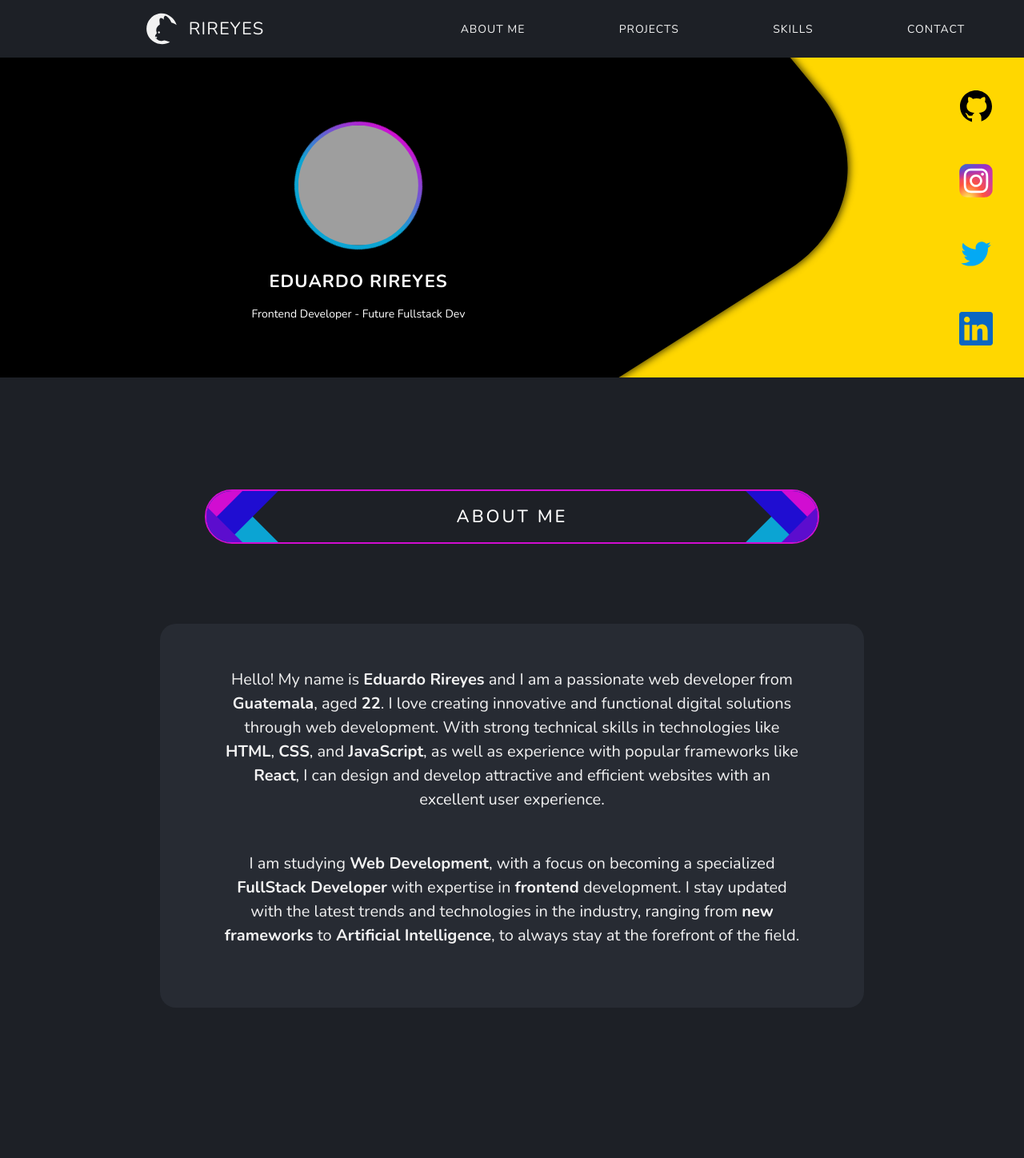
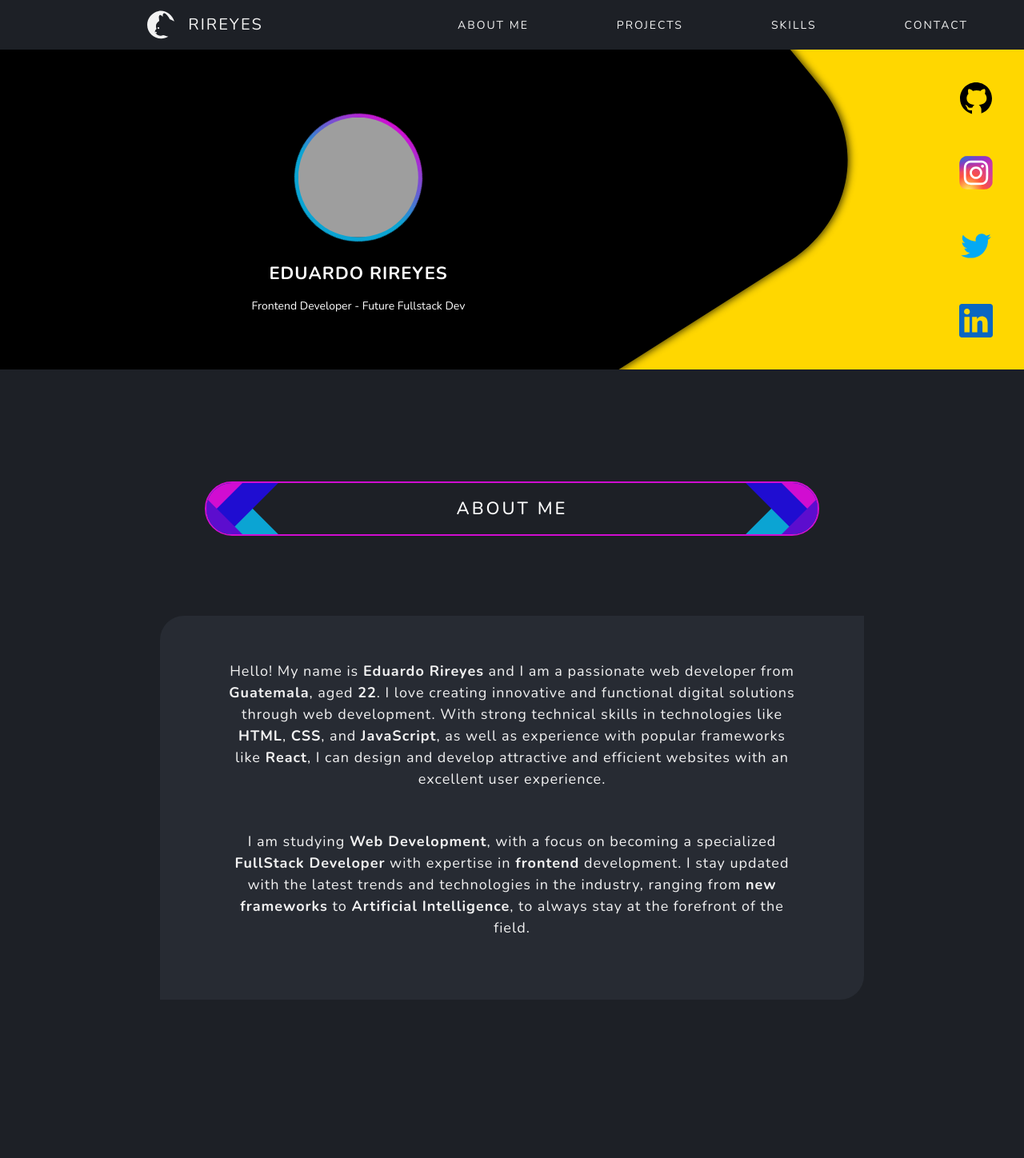
Before and after one commit to rireyes24/RireyesDev24, a React (Vite) app: page / in a window 1280 px wide. Shown: the top 1448 px of the page at 80% size. Built offline with nearby package versions, Linux system fonts and the light colour scheme; grey boxes are pictures that could not be loaded.

Commit message:
[Update] Pequeñas modificaciones graficas

```diff
--- a/src/components/NavigatorBar/index.jsx
+++ b/src/components/NavigatorBar/index.jsx
@@ -7,7 +7,7 @@ const Container = styled.div`
   right: 0px;
   position: sticky;
   width: 100%;
-  height: 72px;
+  height: 62px;
   display: grid;
   grid-template-columns: 40% 60%;
   background-color: var(--Primary-Black);
@@ -27,8 +27,8 @@ const LeftPanel = styled.div`
 `;
 
 const Logo = styled.span`
-    width: 40px;
-    height: 40px;
+    width: 36px;
+    height: 36px;
     background-repeat: no-repeat;
     background-position: center;
     background-size: contain;
@@ -36,9 +36,9 @@ const Logo = styled.span`
 
 const LogoText = styled.h2`
   font-weight: 400;
-  font-size: 2.2rem;
-  letter-spacing: 1px;
-  margin-left: 14px;
+  font-size: 2rem;
+  letter-spacing: 2px;
+  margin-left: 16px;
   text-transform: uppercase; /* Aplica mayúsculas al texto */
   color: var(--Primary-White); /* Establece el color de texto */
 
@@ -69,7 +69,7 @@ const NavList = styled.ul`
 
 const NavItem = styled.a`
   font-size: 1.4rem;
-  letter-spacing: 1px;
+  letter-spacing: 2px;
   margin-right: 1rem;
   text-transform: uppercase; /* Aplica mayúsculas al texto */
   color: var(--Primary-White);
--- a/src/components/Portfolio_Body/index.jsx
+++ b/src/components/Portfolio_Body/index.jsx
@@ -1,8 +1,15 @@
 import React from 'react';
+import styled from 'styled-components';
 import './styleMain.css';
 import { dataProjects } from '../../utils/dataProjects';
 import { SkillCard } from '../Skills';
 import { SectionRight } from '../Section_Right';
+
+const Paraghap = styled.p`
+    font-size: 1.8rem;
+    letter-spacing: 1px;
+`;
+
 
 function Body(){
     return(
@@ -10,22 +17,22 @@ function Body(){
           <main>
                 <SectionRight nameSection={'ABOUT ME'} sectionSide={'left'}/>
                 <div className='about-me'>
-                    <p>
-                        Hello! My name is <strong>Eduardo Rireyes</strong> and I am a passionate web developer
+                    <Paraghap>
+                        Hello!  My name is <strong>Eduardo Rireyes</strong> and I am a passionate web developer
                         from <strong>Guatemala</strong>, aged <strong>22</strong>. I love creating
                         innovative and functional digital solutions through web development. With strong
                         technical skills in technologies like <strong>HTML</strong>, <strong>CSS</strong>,
                         and <strong>JavaScript</strong>, as well as experience with popular frameworks like
                         <strong> React</strong>, I can design and develop attractive and efficient websites with
                         an excellent user experience.
-                    </p>
-                    <p>
+                    </Paraghap>
+                    <Paraghap>
                         I am studying <strong>Web Development</strong>, with a focus on becoming a specialized
                         <strong> FullStack Developer</strong> with expertise in <strong>frontend</strong> development.
                         I stay updated with the latest trends and technologies in the industry,
                         ranging from <strong>new frameworks</strong> to <strong>Artificial Intelligence</strong>, to always stay at
                         the forefront of the field.
-                    </p>
+                    </Paraghap>
                 </div>
 
 
--- a/src/components/Portfolio_Body/styleMain.css
+++ b/src/components/Portfolio_Body/styleMain.css
@@ -5,7 +5,7 @@
     width: 80%;
     max-width: 880px;
     height: 480px;
-    border-radius: 20px;
+    border-radius: 30px 0px;
     padding: 40px;
     background-color: #272B33;
     color: var(--Primary-White);
```
